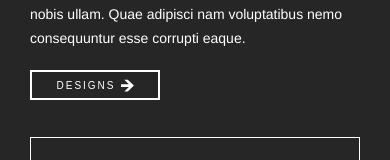
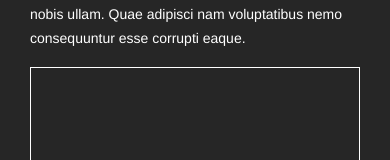
Before and after one commit to CanRaffs89/oko-house, a React (Create React App) app: page /designs in a window 390 px wide. Shown: the part 939-1099 px from the top of the page. Built offline with nearby package versions, Linux system fonts and the light colour scheme.

Commit message:
Revert "Moved Button to separate component"
This reverts commit 36b5e94c9e86b026ccf4cf534131914bdc80af46.

```diff
--- a/src/components/Button.js
+++ /dev/null
@@ -1,15 +0,0 @@
-import arrow from '../img/arrow.svg'
-
-const Button = ({ link, text }) => {
-    return (
-        <button>
-            <a href={link}>{text} </a>
-            <img className="btn-arrow" src={arrow} alt="" />
-        </button>
-    )
-}
-
-export default Button
-
-// TODO
-// Props for Button - width, text, link
--- a/src/components/Hero.js
+++ b/src/components/Hero.js
@@ -1,4 +1,4 @@
-import Button from "./Button"
+import arrow from '../img/arrow.svg'
 
 const Hero = () => {
     return (
@@ -7,7 +7,10 @@ const Hero = () => {
                 <h1 className="hero-text">Designs for Life</h1>
                 <span></span>
                 <h3 className="hero-text-small">Eco-friendly, future-proof, self-build kit houses designed for modern living</h3>
-                <Button link={'/'} text={'MORE'}/>
+                <button>
+                    <a href="/">MORE </a>
+                    <img className="btn-arrow" src={arrow} alt="" />
+                </button>
             </div>
         </div>
     )
--- a/src/components/Section.js
+++ b/src/components/Section.js
@@ -1,5 +1,3 @@
-import Button from "./Button"
-
 const Section = () => {
     return (
         <div className="section-container">
@@ -8,7 +6,6 @@ const Section = () => {
                 <span className="span-line-text"></span>
                 <p>Eco-friendly, future-proof, self-build kit houses designed for modern living.</p>
                 <p>Lorem ipsum dolor sit amet consectetur adipisicing elit. Quod minima doloribus natus molestias doloremque sint corporis. Doloribus quam deleniti nobis ullam. Quae adipisci nam voluptatibus nemo consequuntur esse corrupti eaque.</p>
-                <Button link={'/'} text={'DESIGNS'}/>
             </div>
             <div className="section-grid-1">
                 <a className="grid-sm" href="/"></a>
--- a/src/css/main.css
+++ b/src/css/main.css
@@ -144,6 +144,28 @@ nav .nav-links-container .nav-link {
   font-weight: 200;
   font-size: 24px;
 }
+#hero-img .hero-container button {
+  width: 150px;
+  height: 35px;
+  background: transparent;
+  border: 3px solid white;
+  margin: 20px 0;
+  display: flex;
+  justify-content: center;
+  align-items: center;
+}
+#hero-img .hero-container button a {
+  color: white;
+  font-size: 12px;
+  font-weight: 200;
+  letter-spacing: 2px;
+  text-decoration: none;
+}
+#hero-img .hero-container button .btn-arrow {
+  height: 15px;
+  width: 15px;
+  margin-left: 5px;
+}
 
 @media (max-width: 950px) {
   #hero-img .hero-container .hero-text {
@@ -154,6 +176,18 @@ nav .nav-links-container .nav-link {
   }
   #hero-img .hero-container .hero-text-small {
     font-size: 16px;
+  }
+  #hero-img .hero-container button {
+    height: 30px;
+    width: 130px;
+    border: 2px solid white;
+  }
+  #hero-img .hero-container button a {
+    font-size: 10px;
+  }
+  #hero-img .hero-container button .btn-arrow {
+    height: 13px;
+    width: 13px;
   }
 }
 @media (max-width: 810px) {
@@ -251,43 +285,6 @@ nav .nav-links-container .nav-link {
     margin: 0 0 5% 0;
   }
 }
-button {
-  width: 150px;
-  height: 35px;
-  background: transparent;
-  border: 3px solid white;
-  margin: 20px 0;
-  display: flex;
-  justify-content: center;
-  align-items: center;
-}
-button a {
-  color: white;
-  font-size: 12px;
-  font-weight: 200;
-  letter-spacing: 2px;
-  text-decoration: none;
-}
-button .btn-arrow {
-  height: 15px;
-  width: 15px;
-  margin-left: 5px;
-}
-
-@media (max-width: 950px) {
-  button {
-    height: 30px;
-    width: 130px;
-    border: 2px solid white;
-  }
-  button a {
-    font-size: 10px;
-  }
-  button .btn-arrow {
-    height: 13px;
-    width: 13px;
-  }
-}
 :root {
   font-size: 16px;
   scroll-behavior: smooth;
--- a/src/scss/_button.scss
+++ /dev/null
@@ -1,41 +0,0 @@
-button {
-    width: 150px;
-    height: 35px;
-    background: transparent;
-    border: 3px solid white;
-    margin: 20px 0;
-    display: flex;
-    justify-content: center;
-    align-items: center;
-
-    a {
-        color: white;
-        font-size: 12px;
-        font-weight: 200;
-        letter-spacing: 2px;
-        text-decoration: none;
-    }
-
-    .btn-arrow {
-        height: 15px;
-        width: 15px;
-        margin-left: 5px;
-    }
-}
-
-@media (max-width: 950px) {
-    button {
-        height: 30px;
-        width: 130px;
-        border: 2px solid white;
-
-        a {
-            font-size: 10px;
-        }
-
-        .btn-arrow {
-            height: 13px;
-            width: 13px;
-        }
-    }
-}
--- a/src/scss/main.scss
+++ b/src/scss/main.scss
@@ -1,7 +1,6 @@
 @use '_navbar';
 @use '_hero';
 @use '_section';
-@use '_button';
 
 // Core Styles
 :root {
```
Also changed, not shown: src/scss/_hero.scss (+39 -0 lines), 1 other file (tests, documents, lock files or other folders).
